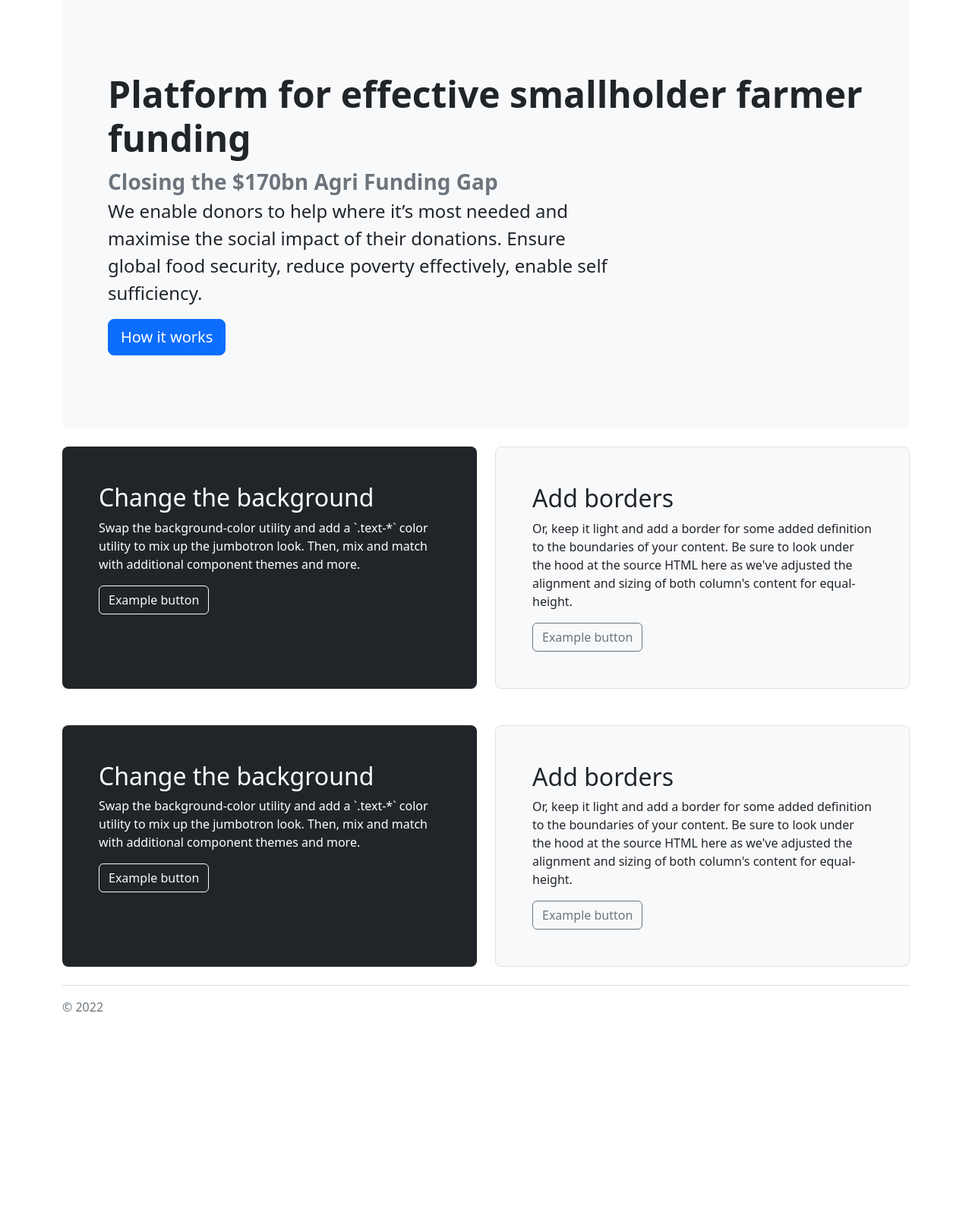
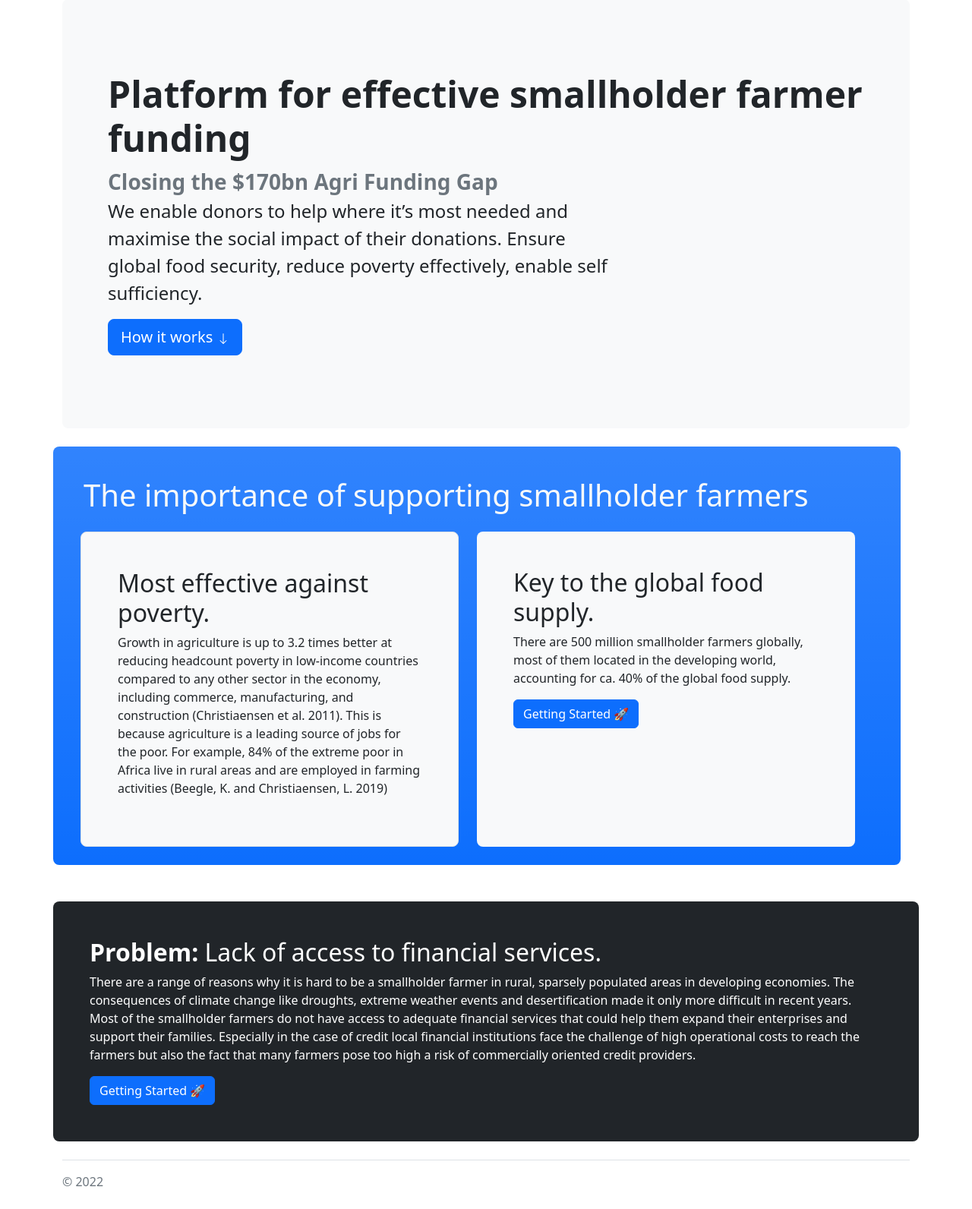
Before and after one commit to Konradrundfunk/financial-inclusion-food-security, a Django app: page / in a window 1280 px wide. Shown: the part 108-1700 px from the top of the page at 76% size. Before the commit the page ends 1440 px from the top, so only its background shows below. Run offline with Django 4.2, Linux system fonts and the light colour scheme.

Commit message:
stuff done

```diff
--- a/backend/api/models.py
+++ b/backend/api/models.py
@@ -8,6 +8,7 @@ class Country(models.Model):
     location = models.CharField(max_length=40)
     emoji = models.CharField(max_length=1)
     description = models.CharField(max_length=600)
+    secondary_text = models.CharField(max_length = 900)
 
 
 class Project(models.Model):
--- a/backend/api/template/index.html
+++ b/backend/api/template/index.html
@@ -87,45 +87,48 @@
 
         <p class="col-md-8 fs-4">We enable donors to help where it’s most needed and maximise the social impact of their donations.
           Ensure global food security, reduce poverty effectively, enable self sufficiency.</p>
-        <button class="btn btn-primary btn-lg" type="button">How it works</button>
+          <a href="#getting-started">
+            <button class="btn btn-primary btn-lg" type="button">
+              How it works
+              <svg xmlns="http://www.w3.org/2000/svg" width="16" height="16" fill="currentColor" class="bi bi-arrow-down" viewBox="0 0 16 16">
+                <path fill-rule="evenodd" d="M8 1a.5.5 0 0 1 .5.5v11.793l3.146-3.147a.5.5 0 0 1 .708.708l-4 4a.5.5 0 0 1-.708 0l-4-4a.5.5 0 0 1 .708-.708L7.5 13.293V1.5A.5.5 0 0 1 8 1z"/>
+              </svg>
+            </button>
+
+          </a>
       </div>
     </div>
-
+<div class="container rounded-3 p-4  bg-primary bg-gradient row" id="getting-started">
+    <h1 class="p-3 text-light">The importance of supporting smallholder farmers</h1>
     <div class="row align-items-md-stretch">
       <div class="col-md-6">
-        <div class="h-100 p-5 text-bg-dark rounded-3">
-          <h2>Change the background</h2>
-          <p>Swap the background-color utility and add a `.text-*` color utility to mix up the jumbotron look. Then, mix and match with additional component themes and more.</p>
-          <button class="btn btn-outline-light" type="button">Example button</button>
+        <div class="h-100 p-5 bg-light border rounded-3">
+          <h2>Most effective against poverty.</h2>
+          <p>Growth in agriculture is up to 3.2 times better at reducing headcount poverty in low-income countries compared to any other sector in the economy, including commerce, manufacturing, and construction (Christiaensen et al. 2011). This is because agriculture is a leading source of jobs for the poor. For example, 84% of the extreme poor in Africa live in rural areas and are employed in farming activities (Beegle, K. and Christiaensen, L. 2019)</p>
         </div>
       </div>
-      <div class="col-md-6">
-        <div class="h-100 p-5 bg-light border rounded-3">
-          <h2>Add borders</h2>
-          <p>Or, keep it light and add a border for some added definition to the boundaries of your content. Be sure to look under the hood at the source HTML here as we've adjusted the alignment and sizing of both column's content for equal-height.</p>
-          <button class="btn btn-outline-secondary" type="button">Example button</button>
+      <div class="col-md-6 align-middle">
+        <div class="h-100 p-5 bg-light rounded-3">
+          <h2>Key to the global food supply.</h2>
+          <p>There are 500 million smallholder farmers globally, most of them located in the developing world, accounting for ca. 40% of the global food supply.</p>
+          <a href="/invest"><button class="btn btn-primary" type="button">Getting Started 🚀</button></a>
+
         </div>
       </div>
+
     </div>
+  </div>
+
     <br><br>
-    <div class="row align-items-md-stretch">
-      <div class="col-md-6">
+      <div class="row">
         <div class="h-100 p-5 text-bg-dark rounded-3">
-          <h2>Change the background</h2>
-          <p>Swap the background-color utility and add a `.text-*` color utility to mix up the jumbotron look. Then, mix and match with additional component themes and more.</p>
-          <button class="btn btn-outline-light" type="button">Example button</button>
+          <h2><b>Problem:</b> Lack of access to financial services.</h2>
+          <p>There are a range of reasons why it is hard to be a smallholder farmer in rural, sparsely populated areas in developing economies. The consequences of climate change like droughts, extreme weather events and desertification made it only more difficult in recent years. <br>
+            Most of the smallholder farmers do not have access to adequate financial services that could help them expand their enterprises and support their families. Especially in the case of credit local financial institutions  face the challenge of high operational costs to reach the farmers but also the fact that many farmers pose too high a risk of commercially oriented credit providers.
+          </p>
+          <a href="/invest"><button class="btn btn-primary" type="button">Getting Started 🚀</button></a>
         </div>
       </div>
-      <div class="col-md-6">
-        <div class="h-100 p-5 bg-light border rounded-3">
-          <h2>Add borders</h2>
-          <p>Or, keep it light and add a border for some added definition to the boundaries of your content. Be sure to look under the hood at the source HTML here as we've adjusted the alignment and sizing of both column's content for equal-height.</p>
-          <button class="btn btn-outline-secondary" type="button">Example button</button>
-        </div>
-      </div>
-    </div>
-
-
 
     <footer class="pt-3 mt-4 text-muted border-top">
       &copy; 2022
--- a/backend/api/views.py
+++ b/backend/api/views.py
@@ -9,9 +9,10 @@ def index(request):
     return render(request, "index.html")
 
 def country(request, country):
+    print(country)
     all_country_data = Country.objects.all()
     for country_data in all_country_data:
-        if country_data.name == country:
+        if country_data.name.lower() == country.lower():
             break
 
     all_project_data= Project.objects.all()
@@ -22,7 +23,8 @@ def country(request, country):
 
     state = {
         "country": country_data.name,
-        "description" : country_data.description,
+        "description": country_data.description,
+        "secondary_text": country_data.secondary_text,
         "emoji" : "🇦🇴",
         "data" : project_data
     }
```
Also changed, not shown: backend/api/template/detail.html (+26 -14 lines), backend/api/template/initial_map.html (+7 -1 lines), backend/api/migrations/0002_country_secondary_text.py (added), backend/db.sqlite3.
